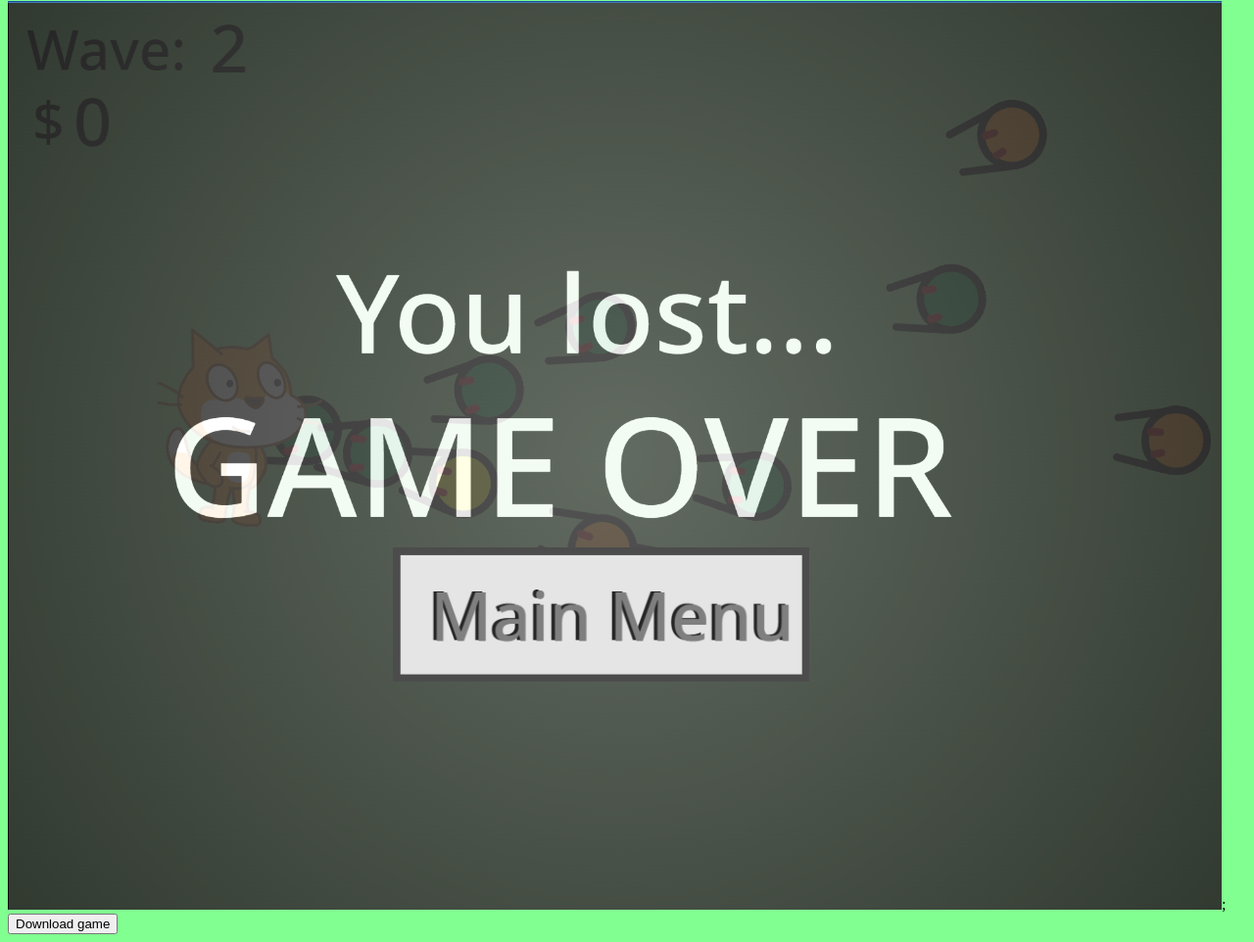
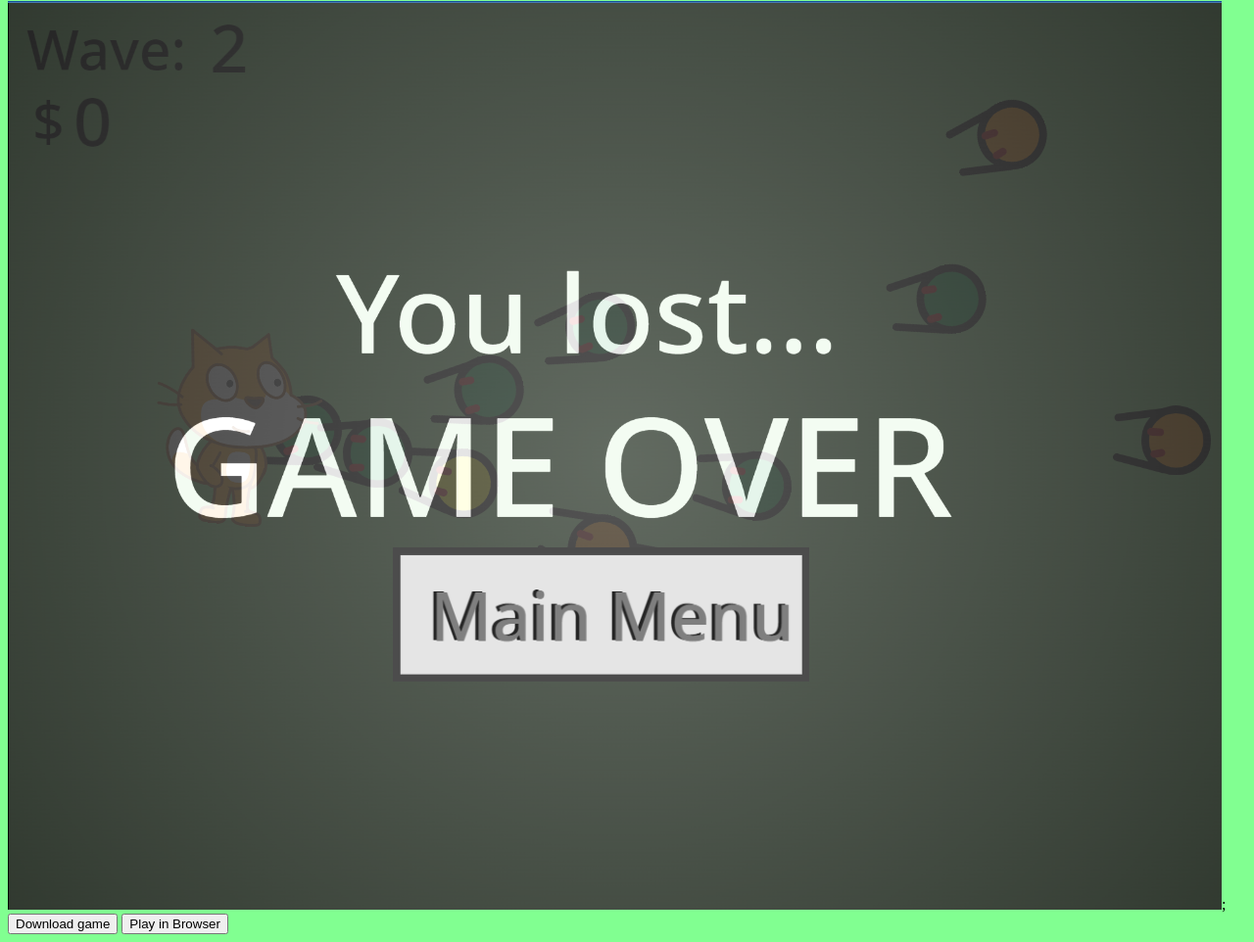
Before and after one commit to BubInternet/Zipline, a plain HTML site: page SuperScratchBrosXzombieGuns/Page.html in a window 1280 px wide. Shown: the part 1969-2931 px from the top of the page at 98% size. Drawn offline with Linux system fonts and the light colour scheme.

Commit message:
Update Page.html

```diff
--- a/SuperScratchBrosXzombieGuns/Page.html
+++ b/SuperScratchBrosXzombieGuns/Page.html
@@ -14,6 +14,7 @@
     <img src="Screenshot 2022-08-16 154250.png">;
 
     <a href="ScratchCatBrosGame.zip"><button>Download game</button></a>
+    <a href="ScratchCatBrosGame/Super Scatch Cat Bros x Zombie Guns.html"><button>Play in Browser</button></a>
 
   </body>
 </html>
```
